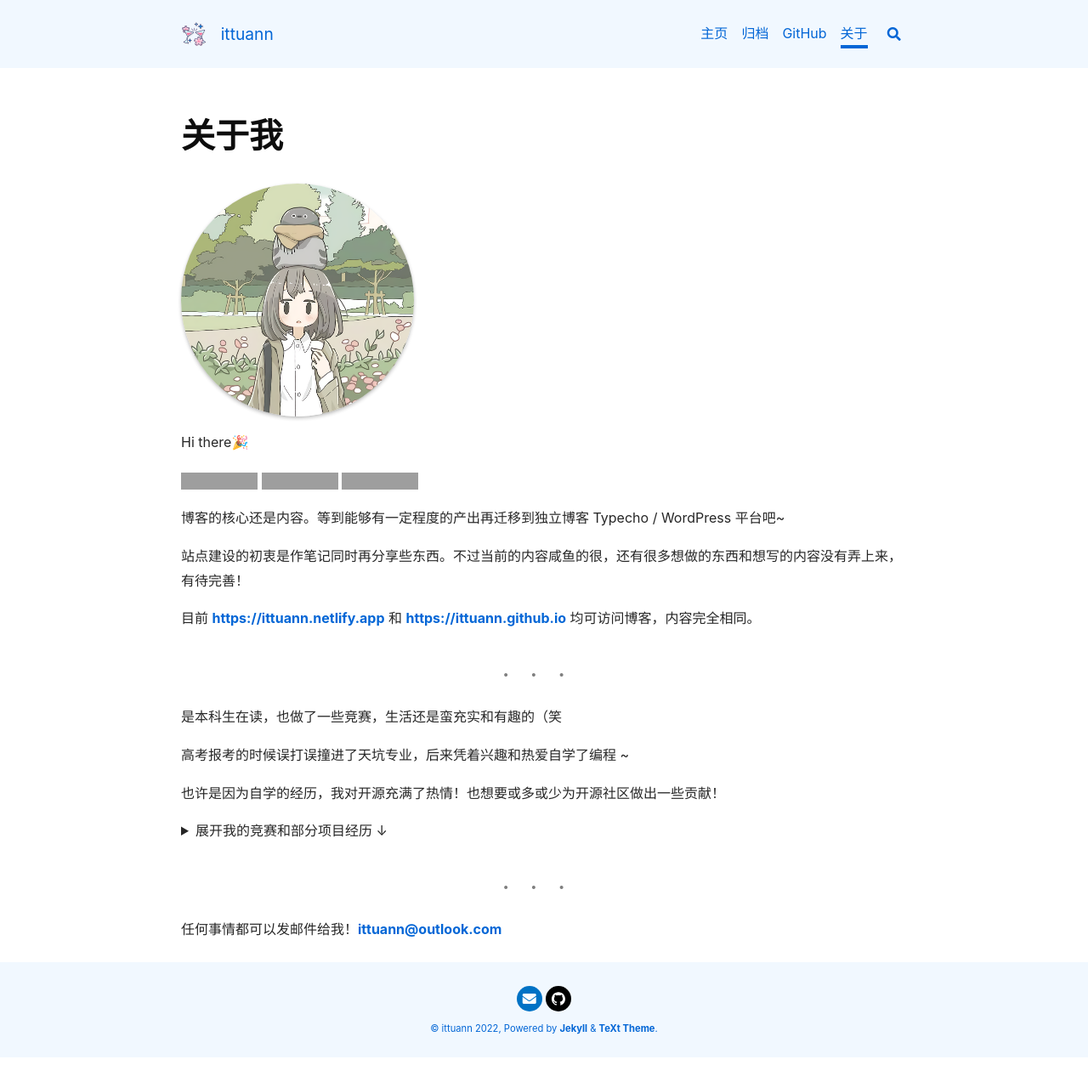
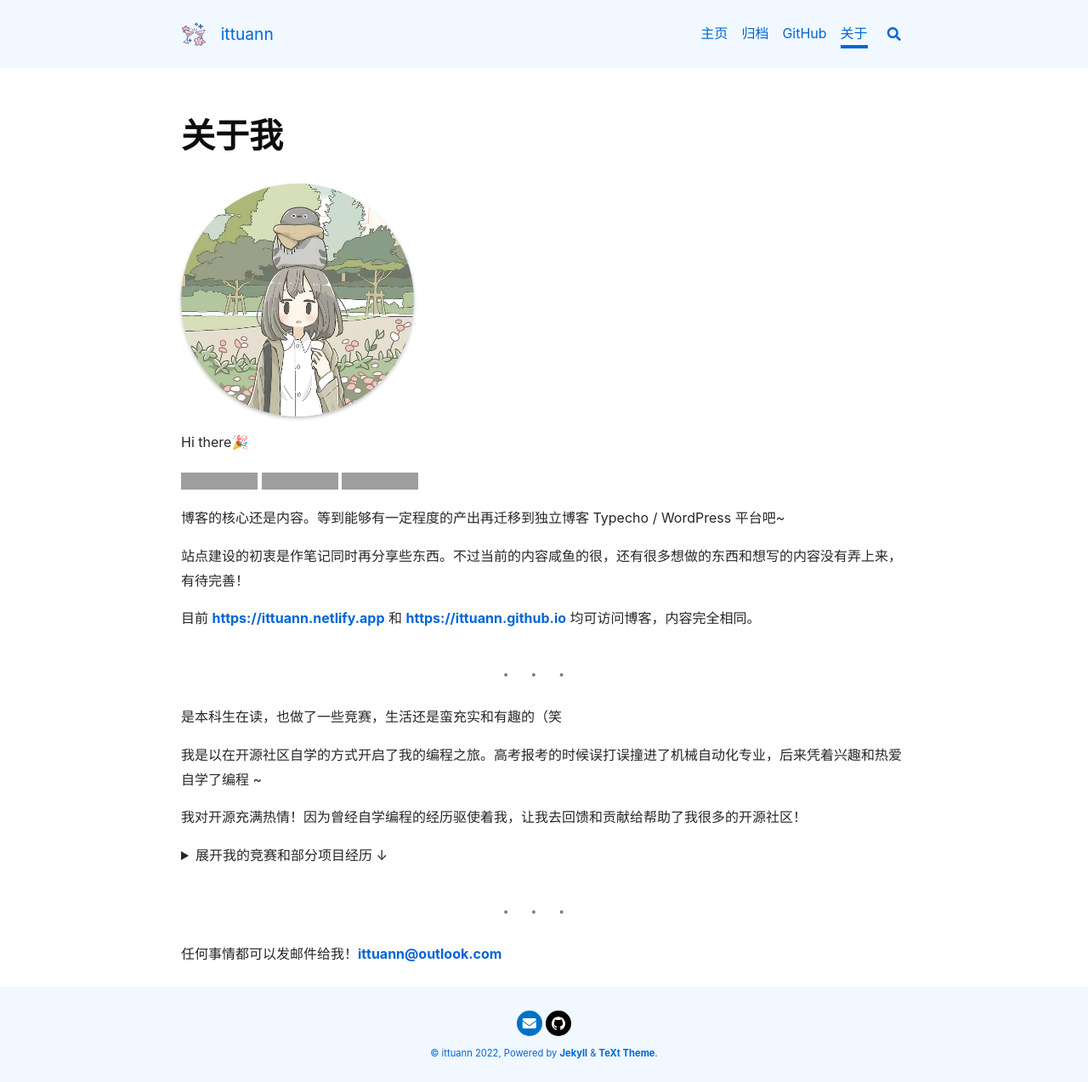
Before and after one commit to ittuann/ittuann.github.io, a Jekyll site: the page built from about.md, in a window 1280 px wide. Shown: the whole page at 85% size. Built offline with Jekyll 4.4.1, drawn with Linux system fonts in a browser that asks for light colours; nearby versions of some CDN libraries; comment, search, counter and statistics services are not loaded; before the commit the page ends 1244 px from its top, so only the background shows below that; grey boxes are pictures that could not be loaded.

Commit message:
Updates 23.09.25
Signed-off-by: airwish <airwish@outlook.com>

```diff
--- a/about.md
+++ b/about.md
@@ -43,9 +43,9 @@ Hi there🎉
 
 是本科生在读，也做了一些竞赛，生活还是蛮充实和有趣的（笑
 
-高考报考的时候误打误撞进了天坑专业，后来凭着兴趣和热爱自学了编程 ~
+我是以在开源社区自学的方式开启了我的编程之旅。高考报考的时候误打误撞进了机械自动化专业，后来凭着兴趣和热爱自学了编程 ~
 
-也许是因为自学的经历，我对开源充满了热情！也想要或多或少为开源社区做出一些贡献！
+我对开源充满热情！因为曾经自学编程的经历驱使着我，让我去回馈和贡献给帮助了我很多的开源社区！
 
  <details>
 <summary>展开我的竞赛和部分项目经历 &darr;</summary>
@@ -64,10 +64,14 @@ Hi there🎉
     </tr>
     <tr>
         <td>iGEM 2022 国际遗传工程机器设计大赛</td>
-        <td>金奖（国际最高奖）</td>
+        <td>GOLD MEDAL (Highest Award)</td>
     </tr>
     <tr>
-        <td>第六届物流技术（起重机）创意赛</td>
+        <td>2023全国大学生电子设计竞赛(TI杯)</td>
+        <td>国家级二等奖</td>
+    </tr>
+    <tr>
+        <td>第六届中国大学生机械工程创新创意大赛-物流技术赛</td>
         <td>国家级二等奖</td>
     </tr>
     <tr>
@@ -90,6 +94,10 @@ Hi there🎉
         <td>第十三届蓝桥杯 C/C++ 程序设计A组</td>
         <td>省级一等奖</td>
     </tr>
+    <tr>
+        <td>东北林业大学 BOE 杯(京东方杯)-校级竞赛</td>
+        <td>校第 3 名 / 179</td>
+    </tr>
 </table>
 <br />
 <table border="1">
@@ -98,12 +106,31 @@ Hi there🎉
         <th>详情</th>
     </tr>
     <tr>
+        <td>腾讯开源之夏-腾讯犀牛鸟开源人才培养计划-TencentOS Tiny</td>
+        <td>开源之夏</td>
+    </tr>
+    <tr>
         <td>基于计算机视觉的物流分拣AVG (No.202210225389)</td>
+        <td>国家级大学生创新训练计划项目</td>
+    </tr>
+    <tr>
+        <td>仿生乌贼水下推进机器人 (No.202110225034)(未结题)</td>
         <td>国家级大学生创新训练计划项目</td>
     </tr>
     <tr>
         <td>基于STM32单片机的井盖报警系统设计 (No. 202110225290)</td>
         <td>省级大学生创新训练计划项目</td>
+    </tr>
+</table>
+<br />
+<table border="1">
+    <tr align="center">
+        <th>实习经历</th>
+        <th>详情</th>
+    </tr>
+    <tr>
+        <td>TCL通力 - Linux开发组 </td>
+        <td>软件工程师暑期实习生</td>
     </tr>
 </table>
 </details>
```
Also changed, not shown: _posts/2022-11-22-WindowsPort.md (+2 -0 lines), _posts/2022-12-28-paste.md (+21 -8 lines), _posts/2023-02-04-winget&scoop.md (+14 -8 lines), _posts/2023-05-12-Fonts.md (+1 -1 lines), _posts/2023-06-04-pass.md (+1 -1 lines).
